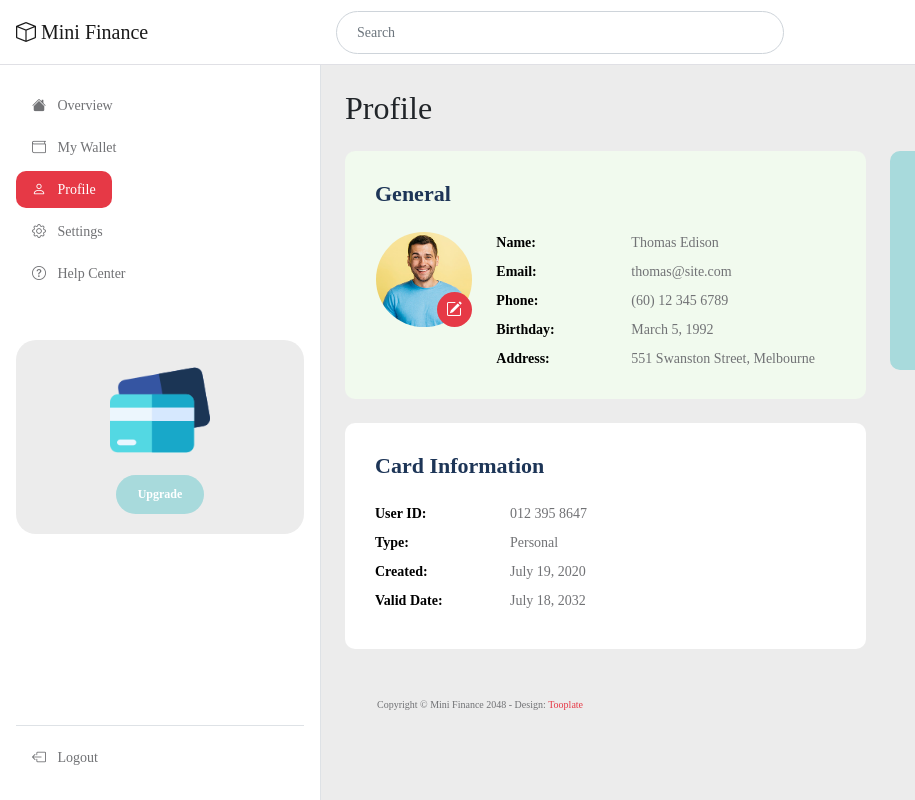
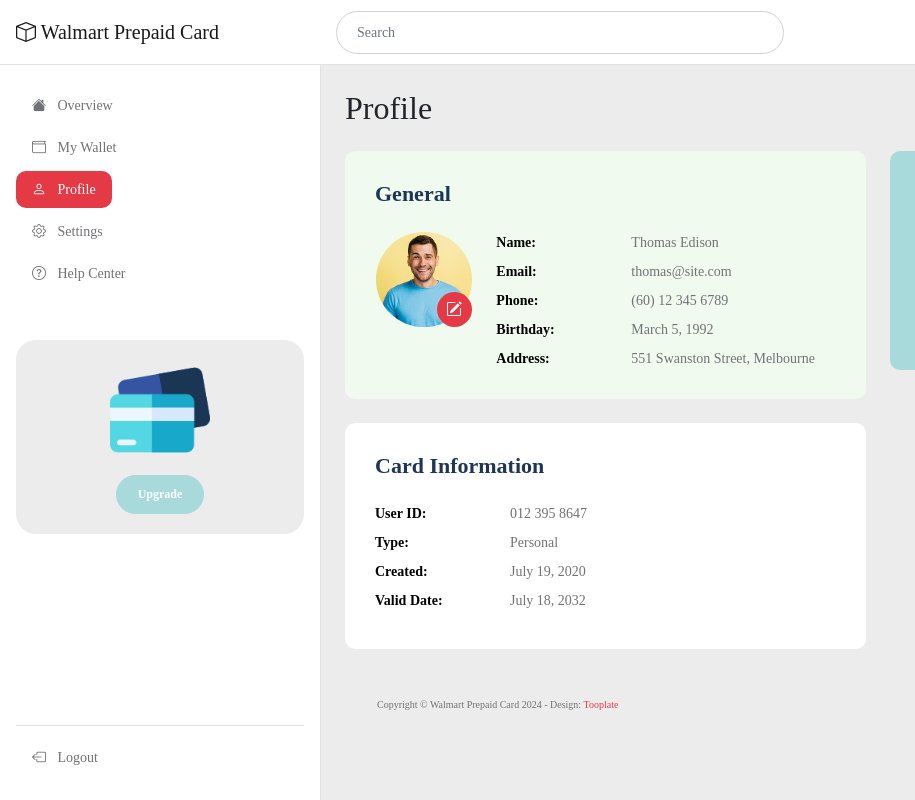
Before and after one commit to emmanuelsalako28/Bank-Dashboard, a plain HTML site: page profile.html in a window 1280 px wide. Shown: the full height of the page, 0-915 px from the left. Drawn offline with Linux system fonts and the light colour scheme; a web font is replaced by a local one.

Commit message:
update all

```diff
--- a/profile.html
+++ b/profile.html
@@ -38,7 +38,7 @@ Bootstrap 5 Dashboard Admin Template
         <div class="col-md-3 col-lg-3 me-0 px-3 fs-6">
             <a class="navbar-brand" href="index.html">
                 <i class="bi-box"></i>
-                Mini Finance
+                Walmart Prepaid Card
             </a>
         </div>
 
@@ -387,7 +387,7 @@ Bootstrap 5 Dashboard Admin Template
                         <div class="row">
 
                             <div class="col-lg-12 col-12">
-                                <p class="copyright-text">Copyright © Mini Finance 2048
+                                <p class="copyright-text">Copyright © Walmart Prepaid Card 2024
                                     - Design: <a rel="sponsored" href="https://www.tooplate.com"
                                         target="_blank">Tooplate</a></p>
                             </div>
```
Also changed, not shown: index.html (+1 -1 lines), setting.html (+2 -2 lines), transation-detail.html (+2 -2 lines), wallet.html (+2 -2 lines).
